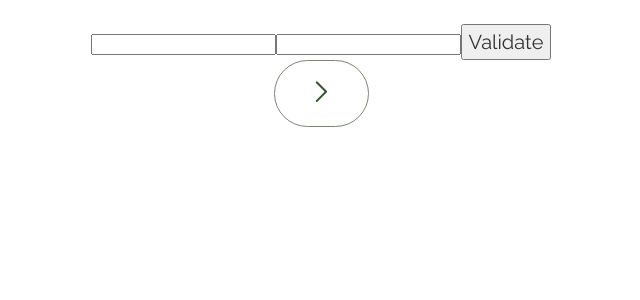
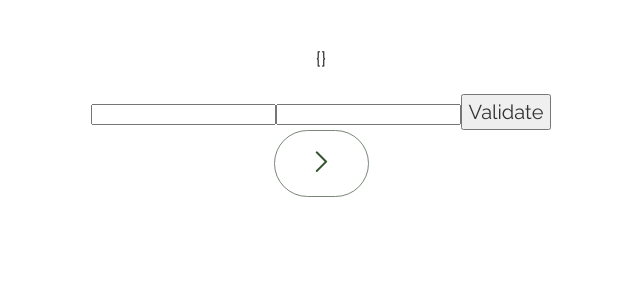
Before and after one commit to kent28808/olivebranchr2, a Next.js app: page /verifyOliveBranch in a window 1280 px wide. Shown: the top 300 px of the page, without its empty margins (319-959 px from the left). Built offline with nearby package versions, Linux system fonts and the light colour scheme.

Commit message:
Merge branch 'viewOliveBranch' of https://github.com/kent28808/olivebranchr2 into ui_rev1

```diff
--- a/pages/displayOliveBranch.js
+++ b/pages/displayOliveBranch.js
@@ -7,7 +7,7 @@ export default function Displayolivebranch() {
 
   return (
     <div className='container'>
-      {/* <p className='body'>{`${JSON.stringify(ob)}`}</p> */}
+      <p className='body'>{`${JSON.stringify(ob)}`}</p>
       <h1 className='title'>{ob.senderName}</h1>
       <Image src={ob.imgURL} className='preview-img' alt="preview img" layout='fill' />
       <audio src={ob.blobURL} controls='controls' />
--- a/pages/recipientNumber.js
+++ b/pages/recipientNumber.js
@@ -33,7 +33,7 @@ export default function Recipientphonescreen() {
         Please enter your 10 digit phone number (no dashes)
       </p>
       {/* US numbers only right now */}
-      {/* <p className='body'>{`${JSON.stringify(message)}`}</p> */}
+      <p className='body'>{`${JSON.stringify(message)}`}</p>
     </div>
   );
 }
--- a/pages/uploadPhoto.js
+++ b/pages/uploadPhoto.js
@@ -46,7 +46,7 @@ export default function Uploadphotoscreen() {
         img={arrow}
         imgClassName={".Vector-7"}
       />
-      {/* <p className='body'>{`${JSON.stringify(message)}`}</p> */}
+      <p className='body'>{`${JSON.stringify(message)}`}</p>
       <Link href='/recordMessage' passHref>
         <p className='body'>Skip</p>
       </Link>
--- a/pages/verifyOliveBranch.js
+++ b/pages/verifyOliveBranch.js
@@ -23,7 +23,7 @@ export default function Verifyolivebranch({ oliveBranches }) {
 
   return (
     <div className='container'>
-      {/* <p className='body'>{`${JSON.stringify(ob)}`}</p> */}
+      <p className='body'>{`${JSON.stringify(ob)}`}</p>
       <form onSubmit={(e) => validateRecipient(e)}>
         <input type='text' name='senderNumber' id='verifyPhone' required />
         <input type='text' name='verifyCode' id='verifyCode' required />
```
